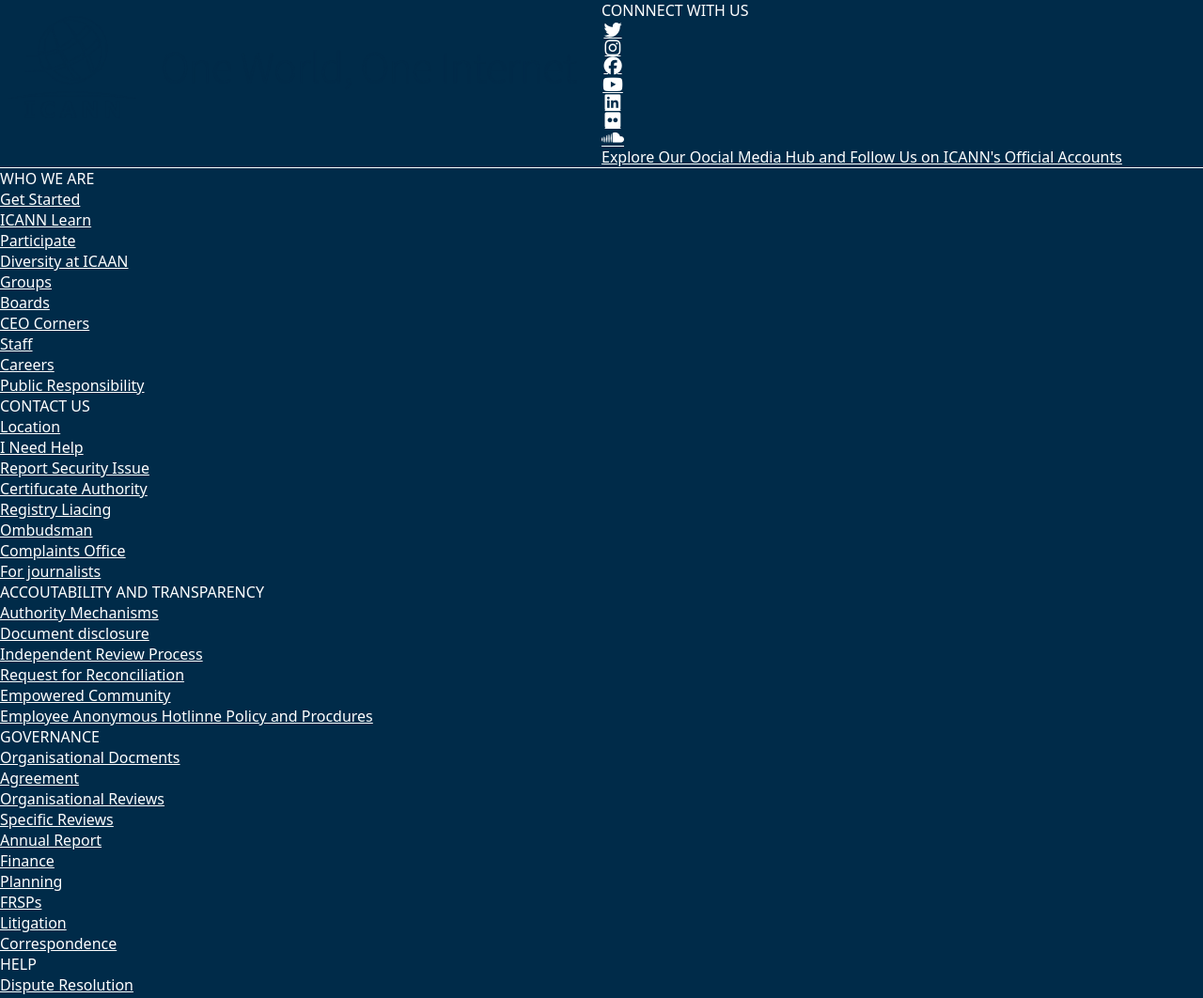
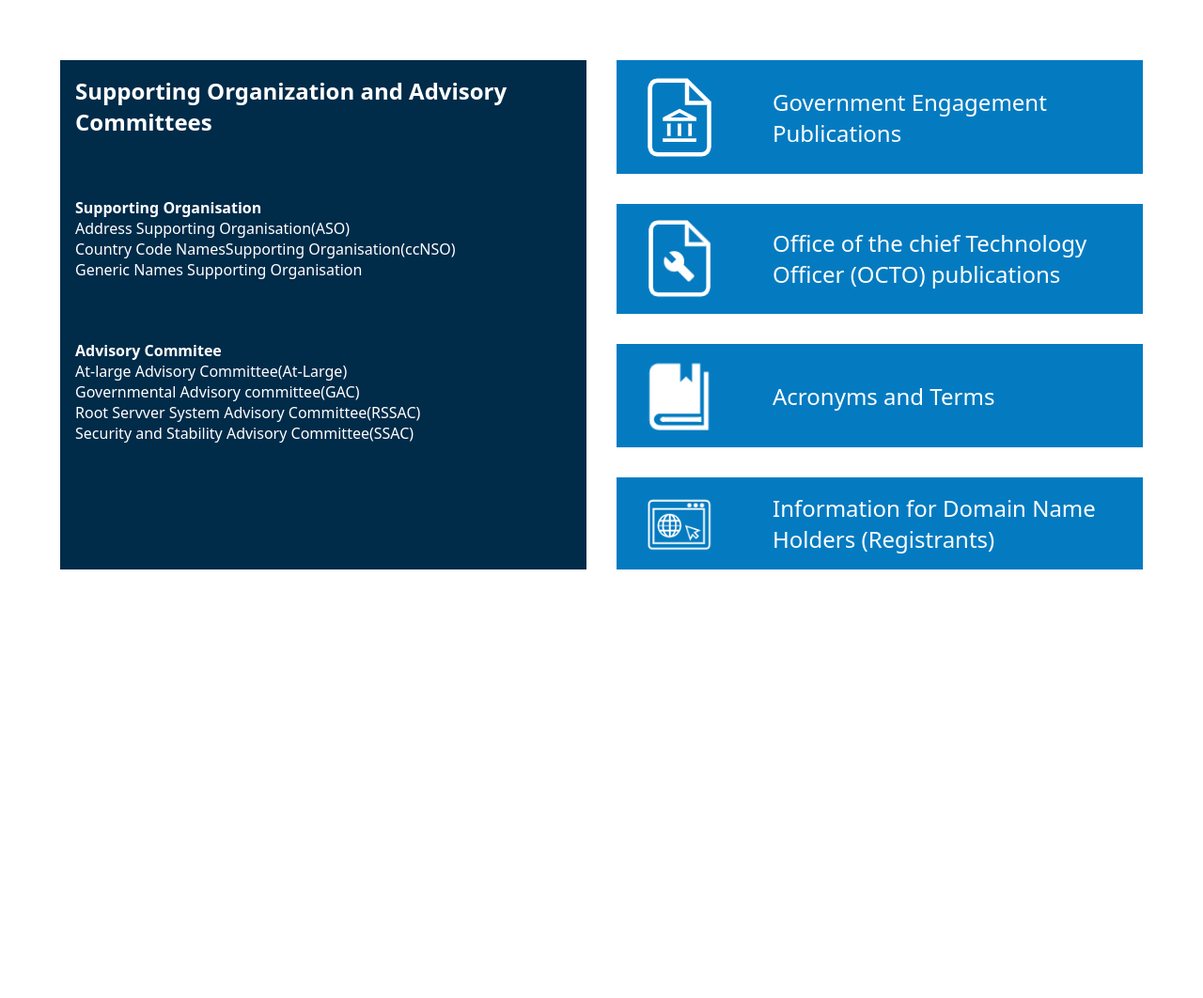
Before and after one commit to Ade-lilly/ICAN-PROJECT, a plain HTML site: page index.html in a window 1280 px wide. Shown: the top 1062 px of the page at 94% size. After the commit the page ends 800 px from the top, so only its background shows below. Drawn offline with Linux system fonts and the light colour scheme.

Commit message:
created supporting organization ICANN home webpage

```diff
--- a/CSS/style.css
+++ b/CSS/style.css
@@ -1,41 +1,179 @@
 body{
     margin:0;
     font-family: system-ui, -apple-system, BlinkMacSystemFont, 'Segoe UI', Roboto, Oxygen, Ubuntu, Cantarell, 'Open Sans', 'Helvetica Neue', sans-serif;
+
+}
+/* start of organisation styling */
+.supporting_wrapper{
+    display: grid;
+    grid-template-columns:repeat(auto-fit, minmax(400px, 1fr));
+    padding:4rem;
+    gap:2rem;
 }
 
+.left_col{
+    background-color: #002b49;
+    /* display:grid; */
+    display:flex;
+    flex-direction:column;
+    gap:4rem;
+    padding:1rem
+}
+
+.left_col a{
+    text-decoration: none;
+    color:white
+}
+.left_col .row_1{
+    font-size: 24px;
+    color:white;
+    font-weight:bold;
+
+}
+
+.left_col .heading{
+color:white;
+font-weight: bold;
+}
+
+.right_col{
+    display:grid;
+    gap:2rem;
+}
+
+
+.right_col a{
+    text-decoration: none;
+}
+
+.right_col .row_item{
+    display:flex;
+    gap:4rem;
+    padding:1rem 2rem;
+    background-color: #047bc1;
+    color:white;
+    align-items: center;
+}
+
+
+.right_col .row_item img{
+    width:70px;
+
+}
+
+
+.right_col .row_item .text{
+    font-size: 24px;
+}
+/* end of organisation styling */
 .main-footer{
     background-color: #002b49;
     color:white;
+    padding: 0 4rem;
 
 }
 
 .main-footer a{
-    background-color: #002b49;
+    /* background-color: #002b49; */
     color:white;
-    display:grid;
+    /* display:grid; */
+
 }
+
+.main-footer a:hover{
+
+    text-decoration: none;
+}
+
 
 .footer-row-1{
     border-bottom:.5px solid white;
     /* background-color: aqua; */
     display:grid;
     grid-template-columns: repeat(auto-fit, minmax(400px, 1fr));
+    padding:1rem;
+    gap:2rem;
 }
 
+
+.footer-row-1 .row-1-col-1{
+    display: grid;
+    place-content: center;
+}
 .footer-row-1 .row-1-col-1 img{
-    width:100%;
+    max-width:50%;
+    color:white;
+    filter:invert(100);
     /* transform:filter() */
 
 }
 
 .footer-row-1 .row-1-col-2{
     display:grid;
+    row-gap: 1rem;
 }
 
+.row-1-col-2 .col-2-row-1{
+    font-size : 1.2rem;
+    font-weight: bold;
+    display:flex;
+    align-items: center;
+}
 .row-1-col-2 .col-2-row-2{
-    font-size : 1.2rem
+    /* background-color: aquamarine; */
+    display: grid;
+    grid-template-columns: repeat(auto-fill, minmax(60px, 1fr));
+    align-items: center;
+    gap: 1rem;
+
 }
 
+.row-1-col-2 .col-2-row-2 a{
+    text-decoration: none;
+    font-size: 20px;
+}
+
+.row-1-col-2 .col-2row-3{
+display: flex;
+align-items: center;
+
+}
+
+/* --------------------------------------------------------- */
+.footer-row-2{
+display: grid;
+grid-template-columns: repeat(auto-fit, minmax(200px, 1fr));
+padding:1rem 0;
+gap: 2rem;
+}
+.footer-row-2 div[class^="row-2-col"]{
+/* display:grid; */
+}
+.footer-row-2 div[class^="row-2-col"] .head{
+font-weight: bold;
+padding :1rem 0;
+}
+.footer-row-2 div[class^="row-2-col"] .body{
+display: grid;
+row-gap: .5rem;
+}
+
+/* --------------------------------------------------------- */
 .footer-row-3{
     border-top:.5px solid white;
+    display: grid;
+    grid-template-columns: repeat(auto-fit, minmax(400px, 1fr));
+    padding:2rem 0;
 }
+
+.footer-row-3 .row-3-col-2{
+    display:grid;
+    grid-template-columns: repeat(auto-fit, minmax(100px, 1fr));
+    justify-content: flex-end;
+    gap:1rem;
+    text-align: right;
+}
+
+.footer-row-3 .row-3-col-2 a{
+    /* background-color: yellowgreen; */
+}
--- a/index.html
+++ b/index.html
@@ -10,8 +10,66 @@
 
     </head>
     <body>
+            <!-- start of supporting organisation -->
+        <section class="supporting_wrapper">
+            <div class="left_col">
+                <div class="rows row_1">Supporting Organization and Advisory Committees</div>
+                <div class="rows">
+                    <div class="heading">Supporting Organisation</div>
+                    <div class="row_item"><a href=""> Address Supporting Organisation(ASO)</a></div>
+                    <div class="row_item"><a href=""> Country Code NamesSupporting Organisation(ccNSO)</a></div>
+                    <div class="row_item"><a href=""> Generic Names Supporting Organisation</a></div>
+                </div>
+                <div class="rows">
+                    <div class="heading">Advisory Commitee</div>
+                    <div class="row_item"><a href=""> At-large Advisory Committee(At-Large)</a></div>
+                    <div class="row_item"><a href=""> Governmental Advisory committee(GAC)</a></div>
+                    <div class="row_item"><a href=""> Root Servver System Advisory Committee(RSSAC)</a></div>
+                    <div class="row_item"><a href=""> Security and Stability Advisory Committee(SSAC)</a></div>
+                </div>
+            </div>
+            <div class="right_col">
+                <a href="">
+                    <div class="row_item">
+                        <img src="img/org1.png" alt="">
+                        <div class="text">Government Engagement Publications</div>
+                    </div>
+                </a>
+
+
+                <a href="">
+                    <div class="row_item">
+                        <img src="img/org2.png" alt="">
+                        <div class="text">Office of the chief Technology Officer (OCTO) publications</div>
+                    </div>
+                </a>
+
+
+                <a href="">
+                    <div class="row_item">
+                        <img src="img/org3.png" alt="">
+                        <div class="text">Acronyms and Terms</div>
+                    </div>
+                </a>
+
+
+                <a href="">
+                    <div class="row_item">
+                        <img src="img/org4.png" alt="">
+                        <div class="text">Information for Domain Name Holders (Registrants)</div>
+                    </div>
+                </a>
+            </div>
+
+
+
+        </section>
+        <!-- end of supporting organisation -->
+
+
+
             <!-- start of footer -->
-        <footer class="main-footer">
+                <!-- <footer class="main-footer">
                     <div class="footer-row-1">
                         <div class="row-1-col-1"><img src="./img/icann-logo-tagline-en.webp" alt="ican logo"></div>
                         <div class="row-1-col-2">
@@ -71,7 +129,7 @@
                                 <a href="">Independent Review Process</a>
                                 <a href="">Request for Reconciliation</a>
                                 <a href="">Empowered Community</a>
-                        <a href="">Employee Anonymous Hotlinne Policy and Procdures</a>
+                                <a href="">Employee Anonymous Hotline Policy and Procdures</a>
 
                             </div>
 
@@ -122,7 +180,7 @@
                             <a href="">Cookie policy </a>
                         </div>
                     </div>
-        </footer>
+                </footer> -->
 
             <!-- end of footer -->
     </body>
```
Also changed, not shown: img/org1.png (added), img/org2.png (added), img/org3.png (added), img/org4.png (added). Lines whose indentation alone changed are shown as unchanged.
